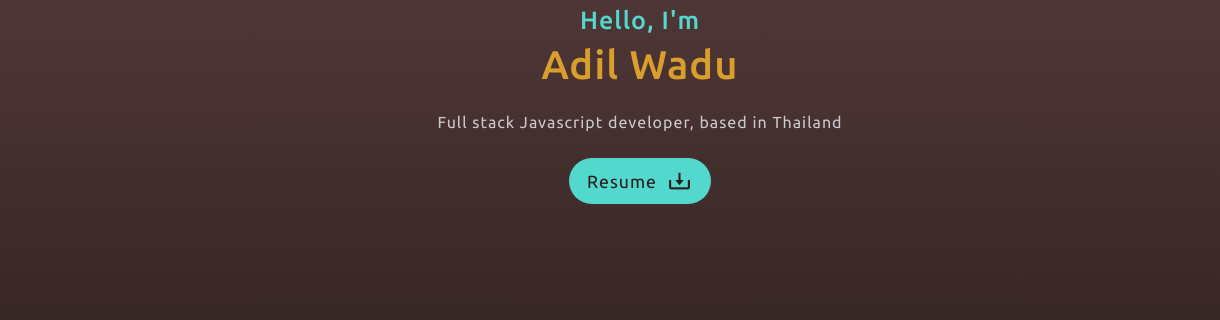
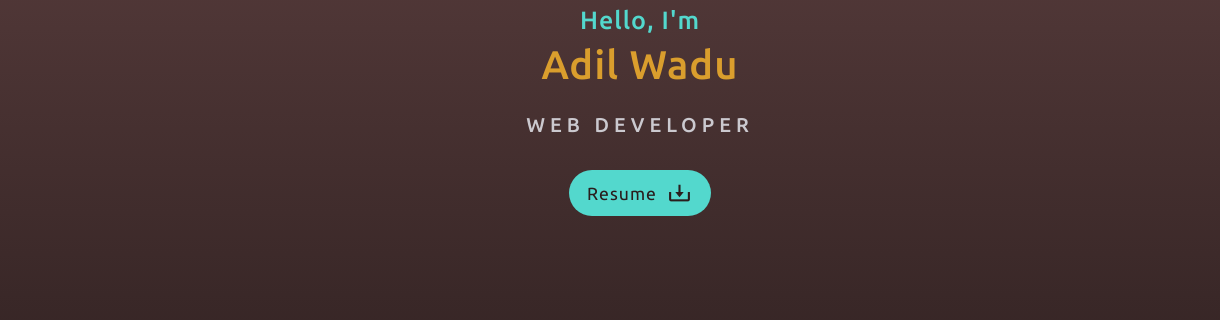
Before and after one commit to jukade63/Portfolio, a plain HTML site: page index.html in a window 1280 px wide. Shown: the part 280-600 px from the top of the page, 0-1220 px from the left. Drawn offline with nearby package versions, Linux system fonts and the light colour scheme.

Commit message:
added text animation

```diff
--- a/index.html
+++ b/index.html
@@ -33,8 +33,9 @@
           <h2>Hello, I'm</h2>
           <h1>Adil Wadu</h1>
           <p>
-            Full stack Javascript developer, based in Thailand
+            Web developer
           </p>
+          <br>
           <a href="./files/Adil Wadu's Resume.pdf" download=""><button class="btn btn-resume">
             <span>Resume</span>
             <i class="bx bx-download" id="download-icon"></i>
--- a/styles.css
+++ b/styles.css
@@ -33,6 +33,7 @@ p {
 li {
   line-height: 1.5;
 }
+
 ul {
   list-style: none;
 }
@@ -45,12 +46,15 @@ a {
 .text-small {
   font-size: 14px;
 }
+
 .navbar ul {
   list-style: none;
 }
+
 .navbar li a {
   position: relative;
 }
+
 .navbar li a::after {
   content: "";
   position: absolute;
@@ -61,19 +65,24 @@ a {
   left: 0;
   transition: all 0.4s;
 }
+
 .navbar li a:hover::after {
   width: 100%;
 }
+
 .navbar a .active {
   color: var(--color-primary);
 }
+
 .container {
   margin: 0 50px;
 }
+
 .container-home {
   background: linear-gradient(#634444, #2a1d1d);
   padding: 0 50px;
 }
+
 header {
   position: fixed;
   width: 100%;
@@ -87,21 +96,26 @@ header {
   transition: 0.3s;
   z-index: 1000;
 }
+
 .heading {
   display: inline-block;
 }
+
 .heading::before {
   content: "\279C";
   color: var(--color-title);
   margin-right: 5px;
 }
+
 .navbar {
   display: inline-flex;
   flex-wrap: wrap;
 }
+
 ul.navbar {
   list-style: none;
 }
+
 .navbar li {
   position: relative;
   margin-inline: 7px;
@@ -115,7 +129,7 @@ ul.navbar {
   display: none;
 }
 
-.btn-resume{
+.btn-resume {
   font-size: var(--font-text);
   max-width: 180px;
   margin-inline: auto;
@@ -135,10 +149,12 @@ ul.navbar {
 .btn-resume span {
   color: var(--color-bg)
 }
-.btn-resume:hover span{
+
+.btn-resume:hover span {
   color: var(--color-primary);
 }
-.btn-resume:hover #download-icon{
+
+.btn-resume:hover #download-icon {
   color: var(--color-primary);
 }
 
@@ -150,6 +166,7 @@ ul.navbar {
 section {
   padding: 100px 18%;
 }
+
 .grid {
   display: grid;
   grid-template-columns: repeat(2, 1fr);
@@ -166,6 +183,7 @@ section {
   grid-gap: 2rem;
   text-align: center;
 }
+
 .title {
   color: var(--color-title);
   font-size: var(--font-title);
@@ -193,17 +211,48 @@ section {
   font-size: 25px;
   font-weight: 500;
 }
+
 .home-text p {
   color: var(--color-secondary);
-  margin-bottom: 20px;
-  max-width: 450px;
-  margin: 0 auto;
+  text-align: center;
+  font-size: 20px;
+  display: inline-block;
+  text-transform: uppercase;
+  letter-spacing: 5px;
   margin-bottom: 1.5em;
+  font-weight: 500;
+  animation: animate-phrase 6s steps(50) 1s normal both running;
+  white-space: nowrap;
+  max-width: fit-content;
+  overflow: hidden;
 }
-.home > img {
+
+@-webkit-keyframes animate-phrase {
+  from {
+    width: 0
+  }
+
+  to {
+    width: 100%
+  }
+}
+
+@keyframes animate-phrase {
+  from {
+    width: 0
+  }
+
+  to {
+    width: 100%
+  }
+}
+
+
+.home>img {
   border-radius: 50%;
   margin-bottom: 10px;
 }
+
 .home-text a {
   display: inline-block;
 }
@@ -216,6 +265,7 @@ section {
   top: 55%;
   right: 20px;
 }
+
 .social a {
   padding: 2px;
   width: 35px;
@@ -228,6 +278,7 @@ section {
   font-size: 17px;
   margin: 10px auto;
 }
+
 .social a::before {
   color: #ffffff;
 }
@@ -236,6 +287,7 @@ section {
   background: var(--color-title);
   transition: all 0.5s;
 }
+
 .social::after {
   content: "";
   width: 2px;
@@ -253,15 +305,18 @@ section {
   transition: ease 0.4s;
   cursor: pointer;
 }
+
 .home-img img {
   width: 400px;
   height: auto;
 }
+
 header.sticky {
   background: var(--color-bg);
   padding: 13px 18%;
   box-shadow: 0px 0px 10px rgb(0 0 0/10%);
 }
+
 .items {
   display: grid;
   grid-template-columns: repeat(auto-fit, minmax(220px, auto));
@@ -285,9 +340,11 @@ header.sticky {
 .about-text p {
   line-height: 1.5;
 }
+
 .skills {
   margin-left: 2rem;
 }
+
 .about-section,
 .skill-section,
 .education-section,
@@ -296,27 +353,35 @@ header.sticky {
   border-radius: 5px;
   margin-bottom: 10px;
 }
+
 .skills li::before,
 .education-card ul li::before,
 .experience-card ul li::before {
   content: "\2022";
   color: var(--color-title);
-  font-weight: bold; /* If you want it to be bold */
-  display: inline-block; /* Needed to add space between the bullet and the text */
-  width: 1em; /* Also needed for space (tweak if needed) */
+  font-weight: bold;
+  /* If you want it to be bold */
+  display: inline-block;
+  /* Needed to add space between the bullet and the text */
+  width: 1em;
+  /* Also needed for space (tweak if needed) */
   margin-left: -1.02em;
 }
+
 .experience h3 {
   font-size: 1.5rem;
   font-weight: 500;
 }
+
 .education-card {
   margin-bottom: 15px;
 }
+
 .education-card p {
   margin-left: 25px;
   margin-top: 5px;
 }
+
 .experience-card ul,
 .education-card ul {
   margin-left: 2rem;
@@ -327,6 +392,7 @@ header.sticky {
 .education-card span {
   color: var(--color-primary);
 }
+
 .project-header {
   text-align: center;
   font-size: 1.5rem;
@@ -338,6 +404,7 @@ header.sticky {
   flex-wrap: wrap;
   gap: 1.5rem;
 }
+
 .card-container {
   display: flex;
   flex-direction: column;
@@ -374,17 +441,21 @@ header.sticky {
   transition: all 0.6s;
   border-radius: 10px;
 }
+
 .card-container:hover .info {
   background: rgba(0, 0, 0, 0.8);
 }
+
 .card-container .info p {
   opacity: 0;
   transition: all 0.3s;
   font-size: 14px;
 }
+
 .card-container .info .tech-stacks {
   color: var(--color-title);
 }
+
 .actions button {
   transition: all 0.6s;
   margin: 10px;
@@ -392,18 +463,21 @@ header.sticky {
   font-size: 14px;
   color: var(--color-bg)
 }
+
 .actions button:hover {
   background: #33bdb2
+}
 
-}
 .card-container .actions {
   opacity: 0;
   transition: 0.6s;
   margin: 10px;
 }
+
 .card-container:hover .actions {
   opacity: 1;
 }
+
 .card-container h3 {
   font-weight: 700;
   font-size: 18px;
@@ -416,13 +490,13 @@ header.sticky {
   opacity: 1;
 }
 
-.more-projects{
+.more-projects {
   display: flex;
   justify-content: center;
   margin: 15px 0 50px 0;
 }
 
-.more-projects a{
+.more-projects a {
   width: 200px;
   margin: 0 auto;
   padding: 20px;
@@ -433,7 +507,8 @@ header.sticky {
   transition: 0.3s;
 
 }
-.more-projects a:hover{
+
+.more-projects a:hover {
   background-color: black;
 }
 
@@ -448,11 +523,12 @@ header.sticky {
   text-align: center;
   border-radius: 10px;
 }
+
 .contact h3 {
   color: white;
 }
 
-form{
+form {
   display: flex;
   flex-direction: column;
   align-items: start;
@@ -461,7 +537,8 @@ form{
 
 }
 
-form input, form textarea {
+form input,
+form textarea {
   width: 350;
   padding: 10px 15px;
   border-radius: 10px;
@@ -473,7 +550,8 @@ form input, form textarea {
   border: none;
 }
 
-form input:focus, form textarea:focus{
+form input:focus,
+form textarea:focus {
   background: white;
   border: 2px solid rgb(255, 136, 0);
 }
@@ -495,7 +573,7 @@ form button:disabled {
   color: black;
 }
 
-form p{
+form p {
   color: rgb(241, 237, 231);
   transition: 0.2s;
 }
@@ -505,10 +583,12 @@ form p{
     padding: 16px 3%;
     transition: 0.3s;
   }
+
   header.sticky {
     padding: 10px 3%;
     transition: 0.3s;
   }
+
   section {
     padding: 40px 5%;
     transition: 0.3s;
@@ -519,6 +599,7 @@ form p{
   #menu-icon {
     display: block;
   }
+
   .navbar {
     position: absolute;
     top: -600px;
@@ -529,20 +610,25 @@ form p{
     text-align: center;
     transition: all 0.4s;
   }
+
   .navbar a {
     display: block;
     padding: 1.2rem;
     color: var(--color-bg);
   }
+
   .navber li {
     margin: 0;
   }
+
   .navbar a:hover {
     color: #c45016;
   }
+
   .navbar a::after {
     display: none;
   }
+
   .navbar.active {
     top: 100%;
   }
@@ -554,36 +640,46 @@ form p{
     /* min-height: 130vh; */
     grid-gap: 1rem;
   }
+
   .home-text {
     padding-top: 55px;
   }
+
   .home-img {
     text-align: center;
   }
+
   .home-img img {
     width: 440px;
     height: auto;
   }
+
   .grid {
     grid-template-columns: 1fr;
   }
+
   .about-img {
     text-align: center;
     margin-bottom: 30px;
   }
+
   :root {
     --font-title: 2rem;
   }
+
   section {
     padding: 3%;
     transition: 0.3s;
   }
+
   .social {
     display: none;
   }
+
   .container {
     margin: 0 10px;
   }
+
   .container-home {
     padding: 0 10px;
   }
```
Lines whose indentation alone changed are shown as unchanged.
